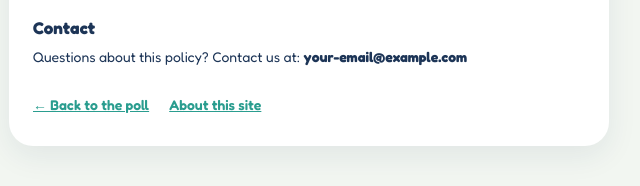
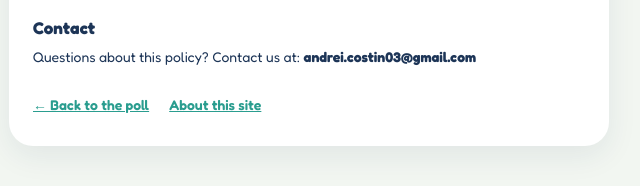
Before and after one commit to Costelus03/PollPop, a plain HTML site: page privacy.html in a window 1280 px wide. Shown: the part 558-744 px from the top of the page, 331-971 px from the left. Drawn offline with Linux system fonts and the light colour scheme.

Commit message:
Add real contact email

```diff
--- a/privacy.html
+++ b/privacy.html
@@ -56,7 +56,7 @@
       <h2>Contact</h2>
       <p>
         Questions about this policy? Contact us at:
-        <strong>your-email@example.com</strong>
+        <strong>andrei.costin03@gmail.com</strong>
         <!-- Replace the placeholder above with your real contact email -->
       </p>
     </section>
```
